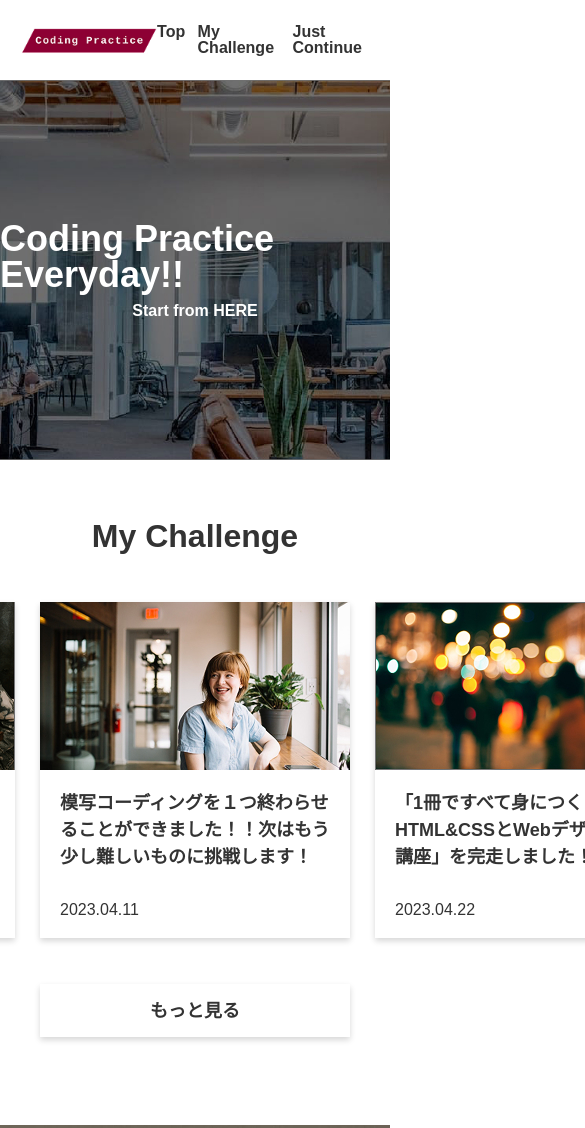
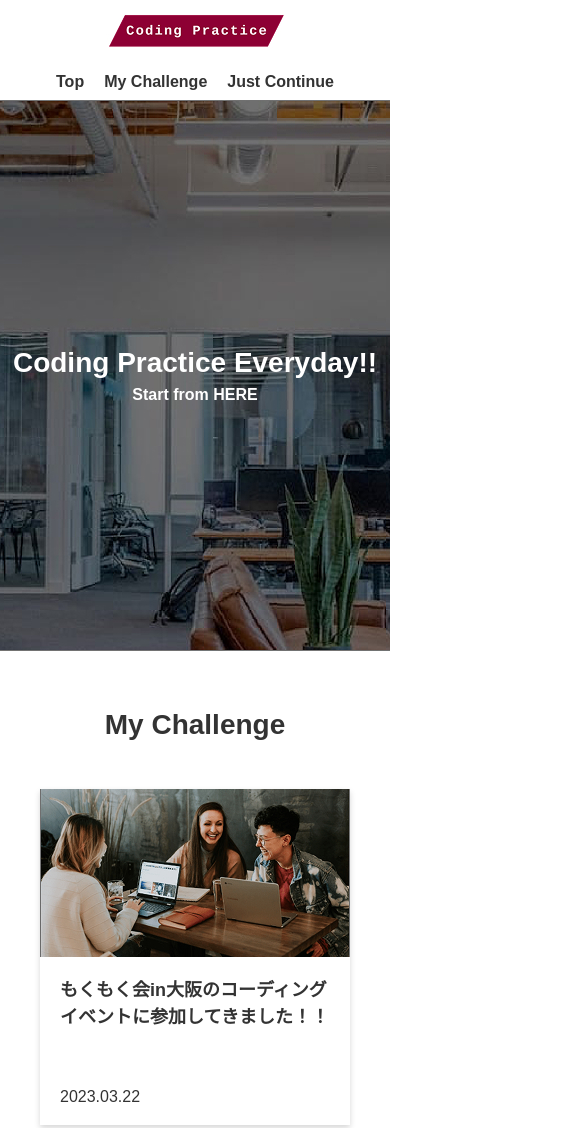
Before and after one commit to John-Thailand/syokyu-01, a plain HTML site: page index.html in a window 390 px wide. Shown: the top 1128 px of the page, 585 px wide, since content can reach past the window. Drawn offline with Linux system fonts and the light colour scheme; some packages are replaced by stand-ins of ours.

Commit message:
レスポンシブ対応

```diff
--- a/style.css
+++ b/style.css
@@ -174,29 +174,26 @@ footer {
 }
 
 @media screen and (max-width: 871px) {
-  .feature-box {
+  .post-list {
     flex-direction: column;
-    text-align: center;
-  }
-  .img-area figure {
-    margin-left: auto;
-    margin-right: auto;
-    margin-bottom: 20px;
-  }
-  .text-area {
-    margin-left: 0;
+    gap: 30px;
   }
 }
 
 @media screen and (max-width: 520px) {
-  .fv {
-    height: 380px;
+  .header-inner {
+    height: 100px;
+    flex-direction: column;
+    padding-top: 10px;
+    padding-bottom: 10px;
   }
-  .img-area figure {
-    width: 100%;
-    height: auto;
+  .fv-title {
+    font-size: 28px;
   }
-  .header-menu-list a {
-    font-size: 16px;
+  .my-challenge-heading-title {
+    font-size: 28px;
+  }
+  .just-continue-heading-title {
+    font-size: 28px;
   }
 }
```
